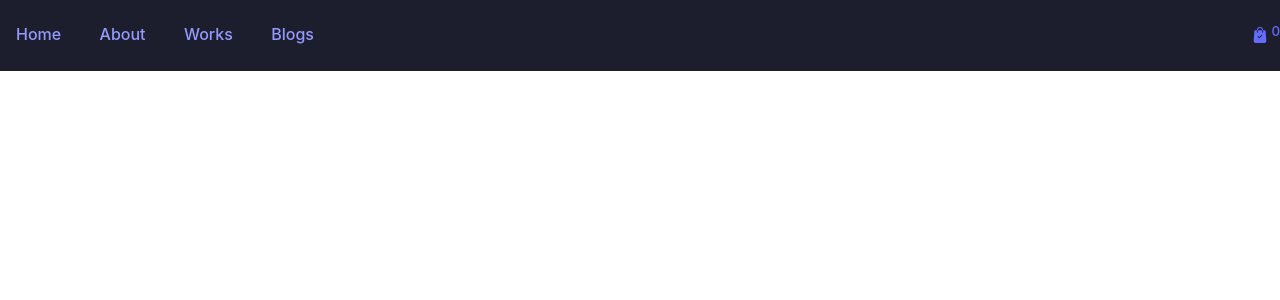
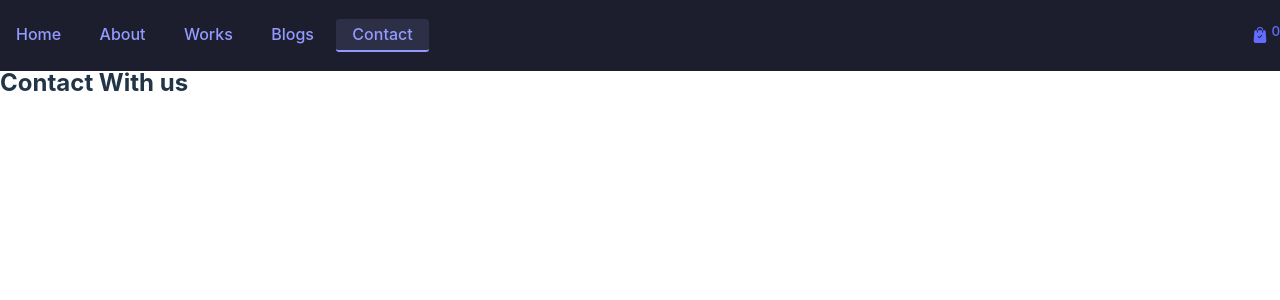
Before and after one commit to kazi331/redux-shopping-cart, a React (Vite) app: page /contact in a window 1280 px wide. Shown: the top 300 px of the page. Built offline with nearby package versions, Linux system fonts and the light colour scheme; no server answers.

Commit message:
navbar sticky done

```diff
--- a/src/App.jsx
+++ b/src/App.jsx
@@ -5,16 +5,19 @@ import { Route, Routes } from 'react-router-dom';
 import './App.css';
 import CartContainer from './components/CartContainer';
 import Nav from './components/Nav';
-import { calculateTotals } from './features/cart/cartSlice';
+import { calculateTotals, loadProducts } from './features/cart/cartSlice';
 import About from './pages/About';
 import Blog from './pages/Blog';
+import Contact from './pages/Contact';
 import Works from './pages/Works';
 
 function App() {
   const dispatch = useDispatch();
   const { cartItems } = useSelector(state => state.cart);
 
-
+  useEffect(() => {
+    dispatch(loadProducts())
+}, [])
   useEffect(() => {
     dispatch(calculateTotals())
   }, [cartItems])
@@ -23,9 +26,10 @@ function App() {
     <div className='App'>
       <Routes>
         <Route path="/" element={<CartContainer />} />
-        <Route path="about" element={<About/>} />
-        <Route path="blog" element={<Blog/>} />
-        <Route path="works" element={<Works/>} />
+        <Route path="about" element={<About />} />
+        <Route path="blog" element={<Blog />} />
+        <Route path="works" element={<Works />} />
+        <Route path="contact" element={<Contact />} />
       </Routes>
     </div>
     <Toaster />
--- a/src/components/CartContainer.jsx
+++ b/src/components/CartContainer.jsx
@@ -1,19 +1,19 @@
-import { useEffect, useState } from "react";
+import { useState } from "react";
 import { useDispatch, useSelector } from "react-redux";
 import emptyCart from '../assets/empty_cart-512.webp';
-import { clearCart, loadProducts } from "../features/cart/cartSlice";
+import { clearCart } from "../features/cart/cartSlice";
 import '../styles/cart-container.css';
 import CartItem from "./CartItem";
 import Modal from "./Modal";
+
 const CartContainer = () => {
+
     const { cartItems, amount, total } = useSelector(state => state.cart);
-    const {isLoading} = useSelector(state => state.cart);
+    const { isLoading } = useSelector(state => state.cart);
     const dispatch = useDispatch();
-    useEffect(() => {
-        dispatch(loadProducts())
-    }, [])
+
     const [isOpen, setIsOpen] = useState(false);
-    if(isLoading) {
+    if (isLoading) {
         return (
             <div>
                 <div className="cart-container empty">
@@ -35,6 +35,7 @@ const CartContainer = () => {
     }
     return (
         <>
+
                 <div className="cart-container">
                     <h2 className="cart-title">Your Cart Items ( {amount} ) </h2>
                     <div className="cart-body">
@@ -53,6 +54,7 @@ const CartContainer = () => {
 
                 </div>
                 {isOpen && <Modal msg="Are you sure to clear the cart?" action={clearCart()} setIsOpen={setIsOpen} notify="Cart Cleared" />}
+
         </>
     );
 };
--- a/src/components/CartItem.jsx
+++ b/src/components/CartItem.jsx
@@ -1,7 +1,6 @@
 import { useState } from 'react';
-import { useDispatch, useSelector } from 'react-redux';
+import { useDispatch } from 'react-redux';
 import { decrease, increase, removeItem } from '../features/cart/cartSlice';
-import { openModal } from '../features/modal/modalSlice';
 import '../styles/cart-item.css';
 import { chevronDown, chevronUp } from './Icons';
 import Modal from './Modal';
@@ -9,12 +8,12 @@ const CartItem = ({ id, title, price, img, amount }) => {
     const dispatch = useDispatch();
     const [isOpen, setIsOpen] = useState(false);
     return (
-        <div>
+        <>
                 <div className="item-body">
                     <div className="item">
                         <img width={140} src={img} alt={title} />
                         <div className="details">
-                        <h4 className='title'>{title}</h4>
+                            <h4 className='item-title'>{title}</h4>
                             <h4 className='price'>${price}</h4>
                             <button onClick={() => setIsOpen(true)} className='remove-btn'>remove</button>
                         </div>
@@ -26,7 +25,8 @@ const CartItem = ({ id, title, price, img, amount }) => {
                     </div>
                 </div>
                 {isOpen && <Modal msg="Are you sure?" action={removeItem(id)} setIsOpen={setIsOpen} notify="Item removed" />}
-        </div>
+
+        </>
     );
 };
 
--- a/src/components/Nav.jsx
+++ b/src/components/Nav.jsx
@@ -13,6 +13,7 @@ const Nav = () => {
                     <NavLink className="nav-link" to="about">About</NavLink>
                     <NavLink className="nav-link" to="works">Works</NavLink>
                     <NavLink className="nav-link" to="blog">Blogs</NavLink>
+                    <NavLink className="nav-link" to="contact">Contact</NavLink>
                 </nav>
                 <Link className="cart" to="cart">
                     {bagIcon}  <sup>{amount}</sup>
--- a/src/features/cart/cartSlice.js
+++ b/src/features/cart/cartSlice.js
@@ -7,7 +7,6 @@ const initialState = {
     isLoading: true
 }
 const url = 'https://course-api.com/react-useReducer-cart-project'
-// const url = 'https://jsonplaceholder.typicode.com/posts'
 
 export const loadProducts = createAsyncThunk('cart/loadProducts', async () => {
     return fetch(url).then(res => res.json())
--- a/src/pages/Blog.jsx
+++ b/src/pages/Blog.jsx
@@ -1,7 +1,7 @@
 import React, { useEffect } from 'react';
 import { useDispatch, useSelector } from 'react-redux';
 import { deletePost, loadPosts } from '../features/blog/blogSlice';
-import '../styles/blog.css'
+import '../styles/blog.css';
 
 const Blog = () => {
     const { blogs, isLoading } = useSelector(state => state.blogs);
@@ -9,6 +9,8 @@ const Blog = () => {
     useEffect(() => {
         dispatch(loadPosts())
     }, []);
+
+
     if (isLoading) {
         return (<div>
             <h3>Loading... </h3>
--- /dev/null
+++ b/src/pages/Contact.jsx
@@ -0,0 +1,11 @@
+import React from 'react';
+
+const Contact = () => {
+    return (
+        <div>
+            <h2 className="section-title">Contact With us</h2>
+        </div>
+    );
+};
+
+export default Contact;
--- a/src/styles/blog.css
+++ b/src/styles/blog.css
@@ -1,15 +1,26 @@
-.post-container{
+.post-container {
     display: flex;
     flex-wrap: wrap;
 }
-.post{
-width: 25%;
-margin: 20px;
-padding: 20px;
-background-color: #383c58;
-border-radius: 1rem;
+
+.post {
+    width: 25%;
+    margin: 20px;
+    padding: 20px;
+    background-color: #383c58;
+    border-radius: 1rem;
 }
-.title{
+
+.title {
     text-align: center;
     padding: 1.4rem;
 }
+
+.scroll-progress {
+    background-color: crimson;
+    position: sticky;
+    top: 0;
+    left: 0;
+    height: 12px;
+    z-index: 444;
+}
--- a/src/styles/modal.css
+++ b/src/styles/modal.css
@@ -10,12 +10,14 @@
     background-color: rgba(42, 46, 71, 0.666);
     background: rgba(255, 255, 255, 0.164);
     backdrop-filter: blur(10px);
+    -webkit-backdrop-filter: blur(10px);
 }
+
 .modal{
     background-color: #292E46;
     padding: 3rem;
     border-radius: .4rem;
-    box-shadow: 4px 4px 22px 2px rgba(0, 0, 0, 0.24); ;
+    box-shadow: 4px 4px 22px 2px rgba(0, 0, 0, 0.24);
 }
 .msg{
     text-align: center;
--- a/src/styles/nav.css
+++ b/src/styles/nav.css
@@ -1,6 +1,9 @@
 .navigation {
     background-color: #1C1E2E;
     padding: 1.2rem 0;
+    position: sticky;
+    top:0;
+    left:0;
 }
 
 header {
```
Lines whose indentation alone changed are shown as unchanged.
